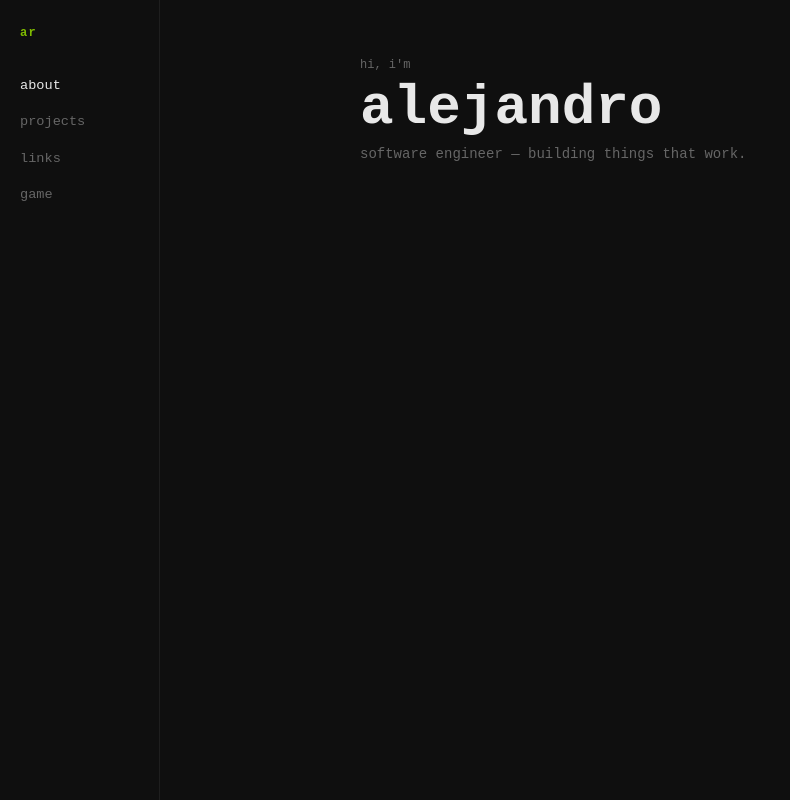
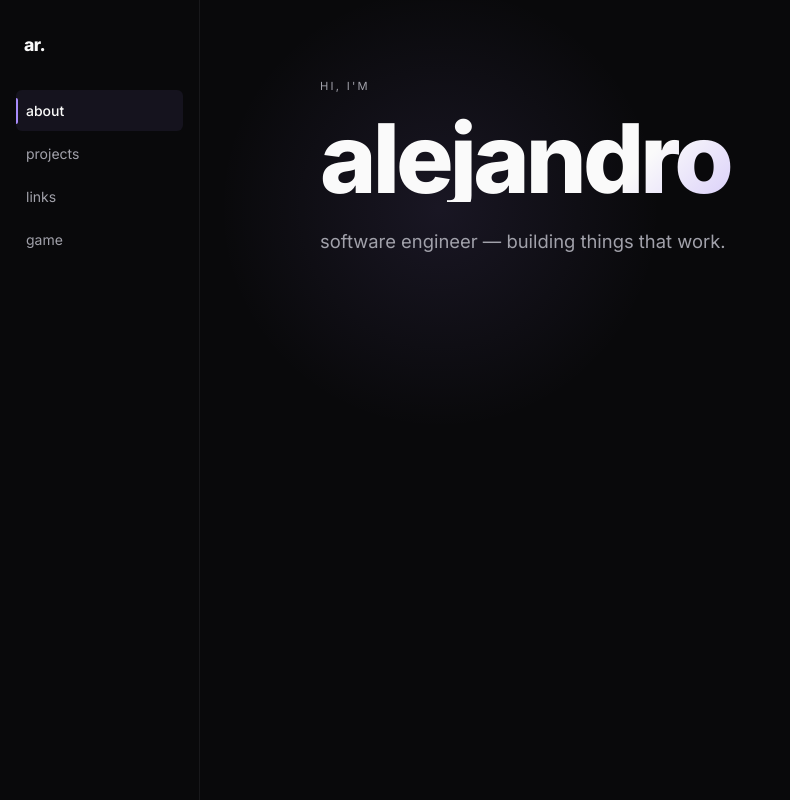
Before and after one commit to alramirez729/dev, a React (Vite) app: page / in a window 1280 px wide. Shown: the whole page, without its empty margins (0-790 px from the left). Built offline with nearby package versions, Linux system fonts and the light colour scheme.

Commit message:
Styling frame

```diff
--- a/index.html
+++ b/index.html
@@ -4,7 +4,10 @@
     <meta charset="UTF-8" />
     <link rel="icon" type="image/svg+xml" href="/favicon.svg" />
     <meta name="viewport" content="width=device-width, initial-scale=1.0" />
-    <title>Your Name — Developer</title>
+    <link rel="preconnect" href="https://fonts.googleapis.com" />
+    <link rel="preconnect" href="https://fonts.gstatic.com" crossorigin />
+    <link href="https://fonts.googleapis.com/css2?family=Inter:wght@300;400;500;600;700;800&display=swap" rel="stylesheet" />
+    <title>alejandro · developer</title>
   </head>
   <body>
     <div id="root"></div>
--- a/src/App.tsx
+++ b/src/App.tsx
@@ -7,7 +7,7 @@ import Projects from './components/Projects'
 import Links from './components/Links'
 import Game from './components/Game'
 
-const DRAWER_WIDTH = 160
+export const DRAWER_WIDTH = 200
 
 export default function App() {
   return (
@@ -19,9 +19,9 @@ export default function App() {
           component="main"
           sx={{
             ml: { xs: 0, sm: `${DRAWER_WIDTH}px` },
-            px: { xs: '1rem', sm: '2.5rem' },
-            pt: { xs: 'calc(48px + 1.5rem)', sm: '2.5rem' },
-            pb: '3rem',
+            px: { xs: '1.25rem', sm: '3rem' },
+            pt: { xs: 'calc(52px + 1.5rem)', sm: '3rem' },
+            pb: '4rem',
           }}
         >
           <Routes>
--- a/src/components/Hero.tsx
+++ b/src/components/Hero.tsx
@@ -2,22 +2,62 @@ import { Box, Typography } from '@mui/material'
 
 export default function Hero() {
   return (
-    <Box component="section" sx={{ maxWidth: 720, mx: 'auto', pt: { xs: 0, sm: 2 }, mb: 6 }}>
+    <Box
+      component="section"
+      sx={{ maxWidth: 840, mx: 'auto', pt: { xs: 1, sm: 3 }, mb: 8, position: 'relative' }}
+    >
+      {/* Background glow */}
+      <Box
+        aria-hidden
+        sx={{
+          position: 'absolute',
+          top: -80,
+          left: -120,
+          width: 480,
+          height: 480,
+          background: 'radial-gradient(circle, rgba(167,139,250,0.1) 0%, transparent 65%)',
+          pointerEvents: 'none',
+          zIndex: 0,
+        }}
+      />
+
+      <Box sx={{ position: 'relative', zIndex: 1 }}>
         <Typography
-        variant="caption"
-        sx={{ color: 'text.secondary', display: 'block', mb: 0.5 }}
+          variant="overline"
+          sx={{ color: 'text.secondary', display: 'block', mb: 1.5 }}
         >
           hi, i'm
         </Typography>
+
         <Typography
           component="h1"
-        sx={{ fontSize: 'clamp(2rem, 8vw, 3.5rem)', fontWeight: 700, lineHeight: 1, mb: 1 }}
+          sx={{
+            fontSize: 'clamp(3.2rem, 10vw, 6rem)',
+            fontWeight: 800,
+            lineHeight: 0.92,
+            letterSpacing: '-0.04em',
+            mb: 3,
+            background: 'linear-gradient(135deg, #fafafa 40%, #a78bfa 75%, #7c3aed 100%)',
+            backgroundClip: 'text',
+            WebkitBackgroundClip: 'text',
+            WebkitTextFillColor: 'transparent',
+          }}
         >
           alejandro
         </Typography>
-      <Typography variant="body2" sx={{ color: 'text.secondary' }}>
+
+        <Typography
+          sx={{
+            color: 'text.secondary',
+            fontSize: { xs: '1rem', sm: '1.15rem' },
+            fontWeight: 400,
+            maxWidth: 440,
+            lineHeight: 1.65,
+          }}
+        >
           software engineer — building things that work.
         </Typography>
       </Box>
+    </Box>
   )
 }
--- a/src/components/Links.tsx
+++ b/src/components/Links.tsx
@@ -1,45 +1,69 @@
-import { Box, Typography, Button, Stack } from '@mui/material'
+import { Box, Typography, Button, Stack, Divider } from '@mui/material'
+
+const links = [
+  { label: 'linkedin', href: 'https://linkedin.com/in/yourhandle', variant: 'outlined' as const },
+  { label: 'github', href: 'https://github.com/alramirez729', variant: 'outlined' as const },
+]
 
 export default function Links() {
   return (
-    <Box component="section" sx={{ maxWidth: 720, mx: 'auto', mb: 6 }}>
-      <Typography
-        variant="overline"
-        sx={{ color: 'text.secondary', display: 'block', mb: 1.5, letterSpacing: '0.15em', fontSize: '0.8rem' }}
+    <Box component="section" sx={{ maxWidth: 840, mx: 'auto', mb: 8 }}>
+      <Typography variant="overline" sx={{ color: 'text.secondary', display: 'block', mb: 3 }}>
+        let's connect
+      </Typography>
+
+      {/* Primary CTA */}
+      <Box
+        sx={{
+          p: 3,
+          mb: 3,
+          border: '1px solid',
+          borderColor: 'divider',
+          borderRadius: 3,
+          background: 'linear-gradient(145deg, #18181b 0%, #111113 100%)',
+          display: 'flex',
+          alignItems: { xs: 'flex-start', sm: 'center' },
+          justifyContent: 'space-between',
+          flexDirection: { xs: 'column', sm: 'row' },
+          gap: 2,
+        }}
       >
-        find me
+        <Box>
+          <Typography sx={{ fontWeight: 600, mb: 0.5 }}>Resume</Typography>
+          <Typography variant="body2" color="text.secondary">
+            Full work history, skills, and education.
           </Typography>
-      <Stack direction="row" spacing={1.5} sx={{ flexWrap: 'wrap' }}>
+        </Box>
         <Button
-          variant="outlined"
-          color="primary"
+          variant="contained"
+          size="large"
           href="/resume.pdf"
           target="_blank"
           rel="noopener noreferrer"
           component="a"
+          sx={{ flexShrink: 0 }}
         >
-          resume
+          view resume ↗
         </Button>
+      </Box>
+
+      <Divider sx={{ mb: 3, borderColor: 'divider' }} />
+
+      {/* Secondary links */}
+      <Stack direction="row" sx={{ gap: 1.5, flexWrap: 'wrap' }}>
+        {links.map(({ label, href, variant }) => (
           <Button
-          variant="outlined"
-          color="primary"
-          href="https://linkedin.com/in/yourhandle"
+            key={label}
+            variant={variant}
+            size="large"
+            href={href}
             target="_blank"
             rel="noopener noreferrer"
             component="a"
           >
-          linkedin
+            {label} ↗
           </Button>
-        <Button
-          variant="outlined"
-          color="primary"
-          href="https://github.com/alramirez729"
-          target="_blank"
-          rel="noopener noreferrer"
-          component="a"
-        >
-          github
-        </Button>
+        ))}
       </Stack>
     </Box>
   )
--- a/src/components/Navbar.tsx
+++ b/src/components/Navbar.tsx
@@ -1,10 +1,9 @@
 import {
   AppBar, Toolbar, Drawer, List, ListItemButton,
-  ListItemText, Typography,
+  ListItemText, Typography, Box,
 } from '@mui/material'
 import { NavLink } from 'react-router-dom'
-
-const DRAWER_WIDTH = 160
+import { DRAWER_WIDTH } from '../App'
 
 const nav = [
   { to: '/', label: 'about', end: true },
@@ -12,6 +11,25 @@ const nav = [
   { to: '/links', label: 'links' },
   { to: '/game', label: 'game' },
 ]
+
+function Logo() {
+  return (
+    <Typography
+      sx={{
+        fontWeight: 800,
+        fontSize: '1.1rem',
+        letterSpacing: '-0.03em',
+        background: 'linear-gradient(135deg, #fafafa 30%, #a78bfa 100%)',
+        backgroundClip: 'text',
+        WebkitBackgroundClip: 'text',
+        WebkitTextFillColor: 'transparent',
+        userSelect: 'none',
+      }}
+    >
+      ar.
+    </Typography>
+  )
+}
 
 function NavItems({ dense = false }: { dense?: boolean }) {
   return (
@@ -25,9 +43,9 @@ function NavItems({ dense = false }: { dense?: boolean }) {
                 slotProps={{
                   primary: {
                     sx: {
-                      fontSize: dense ? '0.75rem' : '0.85rem',
+                      fontSize: dense ? '0.8rem' : '0.875rem',
+                      fontWeight: isActive ? 500 : 400,
                       color: isActive ? 'text.primary' : 'text.secondary',
-                      fontFamily: "'Courier New', Courier, monospace",
                     },
                   },
                 }}
@@ -43,20 +61,13 @@ function NavItems({ dense = false }: { dense?: boolean }) {
 export default function Navbar() {
   return (
     <>
-      {/* Mobile: fixed top bar */}
-      <AppBar
-        position="fixed"
-        elevation={0}
-        sx={{ display: { sm: 'none' } }}
-      >
-        <Toolbar variant="dense" sx={{ gap: 1 }}>
-          <Typography
-            variant="caption"
-            sx={{ color: 'primary.main', fontWeight: 700, letterSpacing: '0.1em', mr: 'auto' }}
-          >
-            ar
-          </Typography>
-          <List disablePadding sx={{ display: 'flex', flexDirection: 'row' }}>
+      {/* Mobile: frosted top bar */}
+      <AppBar position="fixed" elevation={0} sx={{ display: { sm: 'none' } }}>
+        <Toolbar variant="dense" sx={{ gap: 0.5, minHeight: 52 }}>
+          <Box sx={{ mr: 'auto' }}>
+            <Logo />
+          </Box>
+          <List disablePadding sx={{ display: 'flex', flexDirection: 'row', gap: 0 }}>
             <NavItems dense />
           </List>
         </Toolbar>
@@ -69,19 +80,18 @@ export default function Navbar() {
           display: { xs: 'none', sm: 'block' },
           width: DRAWER_WIDTH,
           flexShrink: 0,
-          '& .MuiDrawer-paper': { width: DRAWER_WIDTH, pt: 3, px: 1.5, boxSizing: 'border-box' },
+          '& .MuiDrawer-paper': {
+            width: DRAWER_WIDTH,
+            pt: 4,
+            px: 2,
+            boxSizing: 'border-box',
+          },
         }}
       >
-        <Typography
-          variant="caption"
-          sx={{
-            color: 'primary.main', fontWeight: 700, letterSpacing: '0.1em',
-            display: 'block', mb: 3, px: 1,
-          }}
-        >
-          ar
-        </Typography>
-        <List disablePadding>
+        <Box sx={{ mb: 4, px: 1 }}>
+          <Logo />
+        </Box>
+        <List disablePadding sx={{ display: 'flex', flexDirection: 'column', gap: 0.25 }}>
           <NavItems />
         </List>
       </Drawer>
--- a/src/index.css
+++ b/src/index.css
@@ -1,8 +1,8 @@
 /* CSS custom properties — consumed by Game.module.css */
 :root {
-  --bg: #0f0f0f;
-  --fg: #e8e8e8;
-  --accent: #7fba00;
-  --muted: #666;
-  --max-w: 720px;
+  --bg: #09090b;
+  --fg: #fafafa;
+  --accent: #a78bfa;
+  --muted: #71717a;
+  --max-w: 840px;
 }
--- a/src/theme.ts
+++ b/src/theme.ts
@@ -3,79 +3,153 @@ import { createTheme } from '@mui/material'
 export const theme = createTheme({
   palette: {
     mode: 'dark',
-    primary: { main: '#7fba00' },
-    background: { default: '#0f0f0f', paper: '#1a1a1a' },
-    text: { primary: '#e8e8e8', secondary: '#666666' },
-    divider: '#1e1e1e',
+    primary: {
+      main: '#a78bfa',
+      dark: '#7c3aed',
+      light: '#c4b5fd',
+    },
+    background: {
+      default: '#09090b',
+      paper: '#18181b',
+    },
+    text: {
+      primary: '#fafafa',
+      secondary: '#a1a1aa',
+    },
+    divider: '#27272a',
   },
   typography: {
-    fontFamily: "'Courier New', Courier, monospace",
+    fontFamily: "'Inter', system-ui, -apple-system, sans-serif",
+    h1: { fontWeight: 800, letterSpacing: '-0.04em' },
+    h2: { fontWeight: 700, letterSpacing: '-0.02em' },
+    overline: { letterSpacing: '0.2em', fontSize: '0.7rem' },
   },
-  shape: { borderRadius: 2 },
+  shape: { borderRadius: 8 },
   components: {
     MuiCssBaseline: {
       styleOverrides: {
         body: { minHeight: '100dvh' },
-        a: { color: '#7fba00', textDecoration: 'none' },
+        a: { color: '#a78bfa', textDecoration: 'none' },
         'a:hover': { textDecoration: 'underline' },
       },
     },
     MuiCard: {
       styleOverrides: {
         root: {
-          backgroundColor: '#1a1a1a',
-          borderColor: '#2a2a2a',
-          transition: 'border-color 0.15s',
-          '&:hover': { borderColor: '#7fba00' },
+          background: 'linear-gradient(145deg, #18181b 0%, #111113 100%)',
+          borderColor: '#27272a',
+          borderRadius: 12,
+          transition: 'transform 0.2s ease, box-shadow 0.2s ease, border-color 0.2s ease',
+          '&:hover': {
+            transform: 'translateY(-3px)',
+            borderColor: '#a78bfa',
+            boxShadow: '0 12px 40px rgba(167, 139, 250, 0.14)',
+          },
+        },
+      },
+    },
+    MuiCardActionArea: {
+      styleOverrides: {
+        root: {
+          '&:hover .MuiCardActionArea-focusHighlight': { opacity: 0 },
         },
       },
     },
     MuiButton: {
       styleOverrides: {
         root: {
-          fontFamily: "'Courier New', Courier, monospace",
-          textTransform: 'lowercase',
+          fontFamily: "'Inter', system-ui, sans-serif",
+          textTransform: 'none',
+          fontWeight: 500,
+          fontSize: '0.9rem',
+          borderRadius: 8,
           letterSpacing: 0,
-          fontSize: '0.9rem',
-          borderRadius: 2,
         },
+        contained: {
+          background: 'linear-gradient(135deg, #a78bfa 0%, #7c3aed 100%)',
+          boxShadow: '0 2px 16px rgba(124, 58, 237, 0.25)',
+          '&:hover': {
+            background: 'linear-gradient(135deg, #c4b5fd 0%, #a78bfa 100%)',
+            boxShadow: '0 4px 24px rgba(167, 139, 250, 0.35)',
+          },
+        },
+        outlined: {
+          borderColor: '#3f3f46',
+          '&:hover': {
+            borderColor: '#a78bfa',
+            background: 'rgba(167, 139, 250, 0.06)',
+          },
+        },
+        sizeLarge: { padding: '0.55rem 1.5rem', fontSize: '0.95rem' },
       },
     },
     MuiChip: {
       styleOverrides: {
         root: {
-          fontFamily: "'Courier New', Courier, monospace",
-          borderRadius: 2,
-          fontSize: '0.7rem',
+          fontFamily: "'JetBrains Mono', 'Fira Code', 'Courier New', monospace",
+          borderRadius: 4,
+          fontSize: '0.68rem',
           height: 22,
+        },
+        colorPrimary: {
+          '&.MuiChip-outlined': {
+            borderColor: 'rgba(167, 139, 250, 0.3)',
+            color: '#a78bfa',
+            backgroundColor: 'rgba(167, 139, 250, 0.05)',
+            '&:hover': { backgroundColor: 'rgba(167, 139, 250, 0.1)' },
+          },
         },
       },
     },
     MuiListItemButton: {
       styleOverrides: {
         root: {
-          borderRadius: 2,
-          padding: '4px 8px',
-          '&.Mui-selected': { backgroundColor: 'transparent', color: '#e8e8e8' },
-          '&.Mui-selected:hover': { backgroundColor: 'rgba(127,186,0,0.06)' },
-          '&:hover': { backgroundColor: 'rgba(127,186,0,0.06)' },
+          borderRadius: 6,
+          padding: '6px 10px',
+          position: 'relative',
+          transition: 'background 0.15s',
+          '&.Mui-selected': {
+            backgroundColor: 'rgba(167, 139, 250, 0.08)',
+            color: '#fafafa',
+            '&::before': {
+              content: '""',
+              position: 'absolute',
+              left: 0,
+              top: '18%',
+              height: '64%',
+              width: 2,
+              backgroundColor: '#a78bfa',
+              borderRadius: '0 2px 2px 0',
+            },
+            '&:hover': { backgroundColor: 'rgba(167, 139, 250, 0.12)' },
+          },
+          '&:hover': { backgroundColor: 'rgba(167, 139, 250, 0.05)' },
         },
       },
     },
     MuiDrawer: {
       styleOverrides: {
-        paper: { backgroundColor: '#0f0f0f', borderRightColor: '#1e1e1e' },
+        paper: { backgroundColor: '#09090b', borderRightColor: '#18181b' },
       },
     },
     MuiAppBar: {
       styleOverrides: {
-        root: { backgroundColor: '#0f0f0f', borderBottom: '1px solid #1e1e1e' },
+        root: {
+          backgroundColor: 'rgba(9, 9, 11, 0.85)',
+          backdropFilter: 'blur(12px)',
+          borderBottom: '1px solid #18181b',
+        },
       },
     },
     MuiTextField: {
       styleOverrides: {
         root: {
-          '& input': { fontFamily: "'Courier New', Courier, monospace", fontSize: '1rem' },
+          '& input': {
+            fontFamily: "'JetBrains Mono', 'Fira Code', 'Courier New', monospace",
+            fontSize: '1rem',
+          },
+          '& .MuiInput-underline:before': { borderBottomColor: '#27272a' },
+          '& .MuiInput-underline:hover:before': { borderBottomColor: '#a78bfa' },
         },
       },
     },
```
Also changed, not shown: src/components/Game.module.css (+21 -82 lines), src/components/Game.tsx (+31 -19 lines), src/components/Projects.tsx (+38 -11 lines), 5 other files (tests, documents, lock files or other folders). Lines whose indentation alone changed are shown as unchanged.
